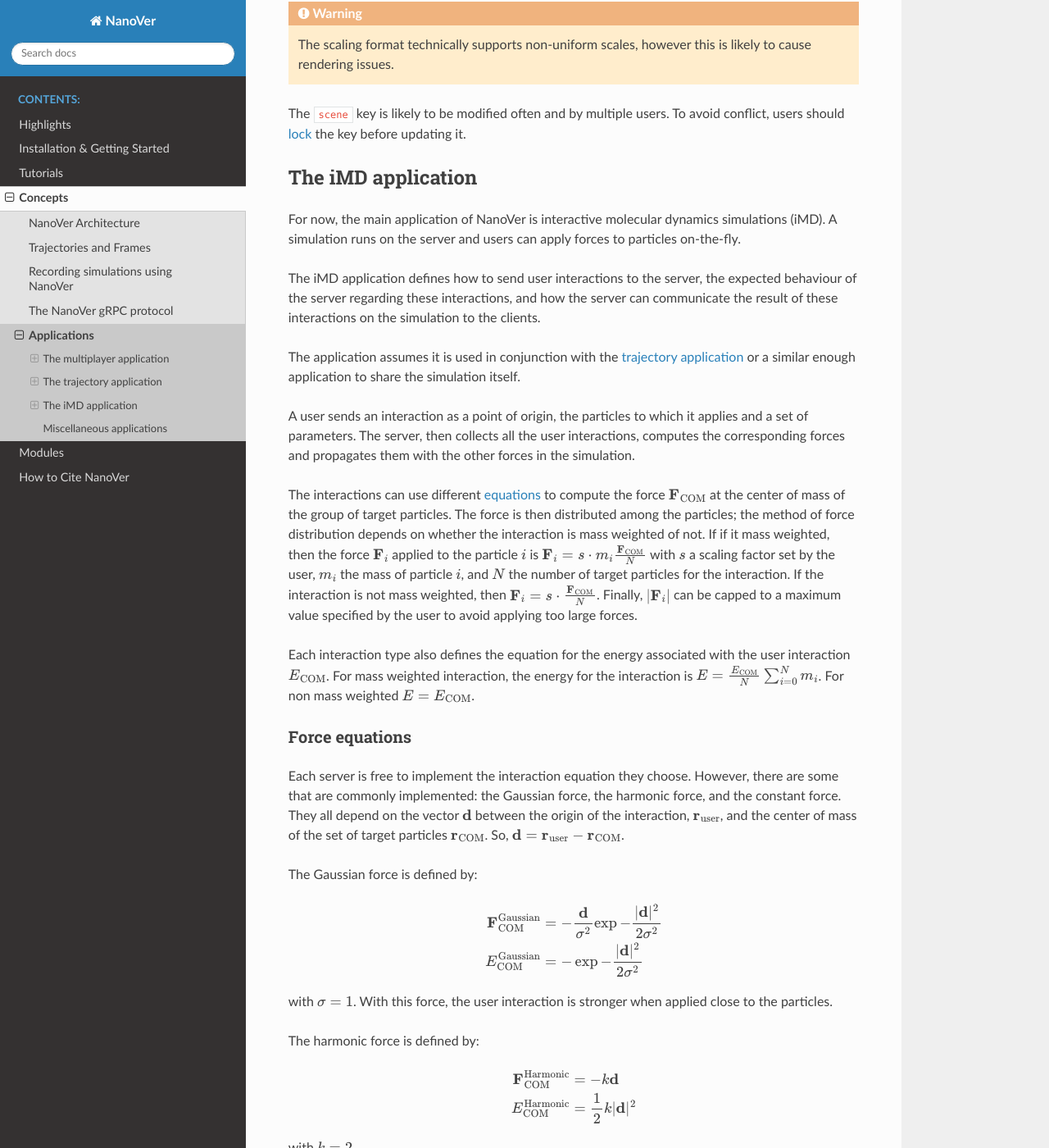
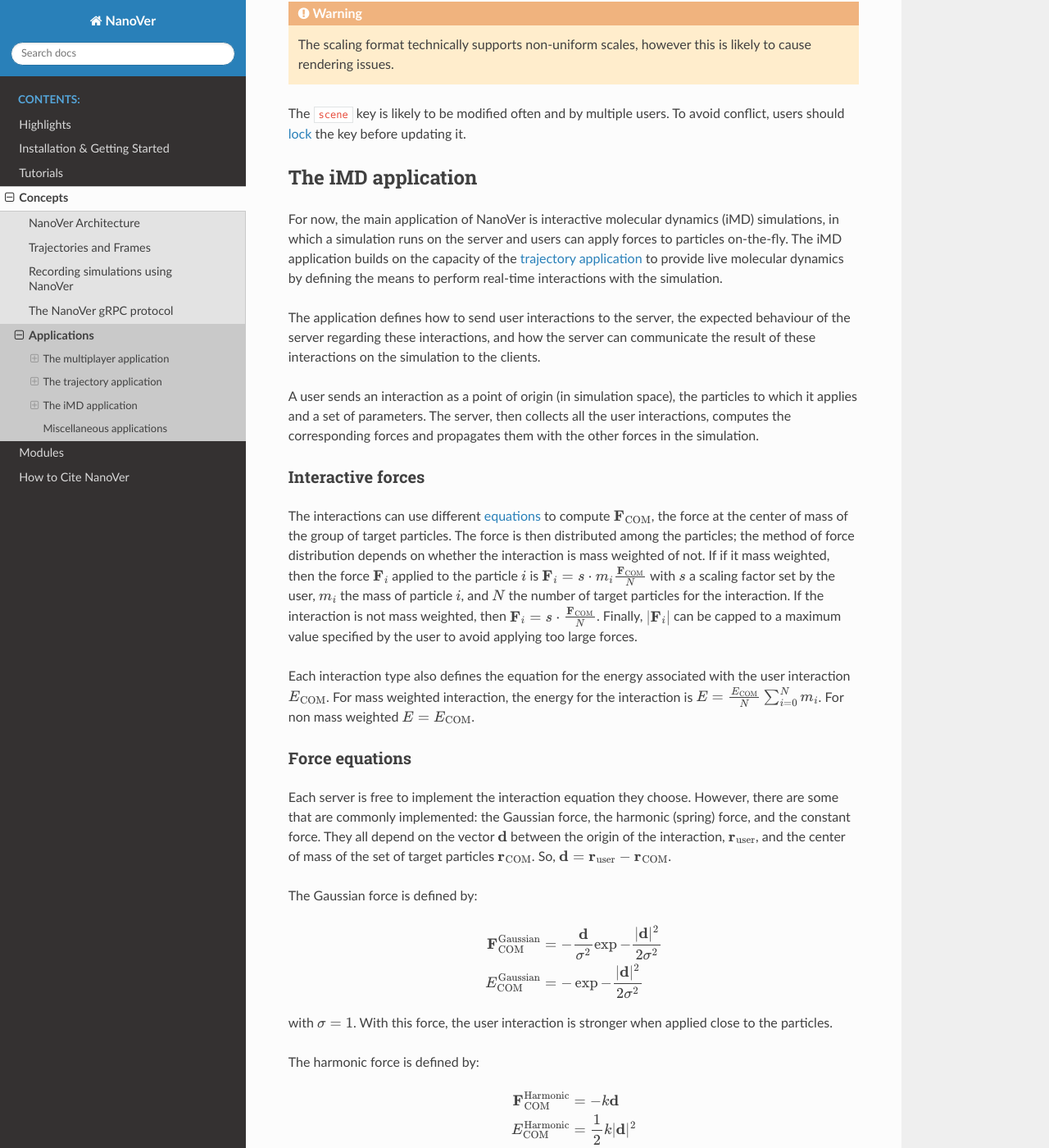
Before and after one commit to IRL2/nanover-docs, a Sphinx documentation site: the page built from source/concepts/applications.rst, in a window 1280 px wide and 1400 px high, scrolled down 11613 px. Shown: the whole window at 82% size. Built offline with Sphinx 7.4.7 and the Read the Docs theme 3.1.0, drawn with Linux system fonts in a browser that asks for light colours; pages that are not in the unit, such as notebooks, are missing from menus; the version number could not be read and is left out; some of the changed text lies outside the part shown.

Commit message:
Updates to contents and formatting of iMD application (Harry and Mark)

```diff
--- a/source/concepts/applications.rst
+++ b/source/concepts/applications.rst
@@ -639,25 +639,27 @@
 -------------------
 
 For now, the main application of NanoVer is interactive molecular dynamics
-simulations (iMD). A simulation runs on the server and users can apply forces
-to particles on-the-fly.
+(iMD) simulations, in  which a simulation runs on the server and users can
+apply forces to particles on-the-fly. The iMD application builds on the capacity of the
+:ref:`trajectory application <trajectory-application>` to provide live molecular
+dynamics by defining the means to perform real-time interactions with the
+simulation.
 
-The iMD application defines how to send user interactions to the server, the
+The application defines how to send user interactions to the server, the
 expected behaviour of the server regarding these interactions, and how the
 server can communicate the result of these interactions on the simulation to
 the clients.
 
-The application assumes it is used in conjunction with the :ref:`trajectory
-application <trajectory-application>` or a similar enough application to share
-the simulation itself.
+A user sends an interaction as a point of origin (in simulation space),
+the particles to which it applies and a set of parameters. The server, then
+collects all the user interactions, computes the corresponding forces and
+propagates them with the other forces in the simulation.
 
-A user sends an interaction as a point of origin, the particles to which it
-applies and a set of parameters. The server, then collects all the user
-interactions, computes the corresponding forces and propagates them with the
-other forces in the simulation.
+Interactive forces
+~~~~~~~~~~~~~~~~~~
 
 The interactions can use different :ref:`equations <force-equations>` to
-compute the force :math:`\mathbf{F}_{\text{COM}}` at the center of mass of the group of
+compute :math:`\mathbf{F}_{\text{COM}}`, the force at the center of mass of the group of
 target particles. The force is then distributed among the particles;
 the method of force distribution depends on whether
 the interaction is mass weighted of not. If if it mass weighted, then the
@@ -681,7 +683,7 @@
 
 Each server is free to implement the interaction equation they choose. However,
 there are some that are commonly implemented: the Gaussian force, the harmonic
-force, and the constant force. They all depend on the vector :math:`\mathbf{d}` between
+(spring) force, and the constant force. They all depend on the vector :math:`\mathbf{d}` between
 the origin of the interaction, :math:`\mathbf{r}_{\text{user}}`, and the center of mass
 of the set of target particles :math:`\mathbf{r}_{\text{COM}}`. So, :math:`\mathbf{d} =
 \mathbf{r}_{\text{user}} - \mathbf{r}_{\text{COM}}`.
@@ -730,19 +732,6 @@
 interaction and the center of mass of the selection overlap, so the force is
 not applied.
 
-.. _velocity-reset:
-
-Velocity reset
-~~~~~~~~~~~~~~
-
-Some server implementations can kill any residual momentum in the system due to the user-applied forces after the user interaction has ended
-by setting the velocities of the affected particles to 0. This is called velocity
-reset and can be requested by the user as part of the interaction description.
-
-Servers that have the ability to do velocity reset should advertise the feature
-by setting the ``imd.velocity_reset_available`` key to true in the :ref:`shared
-state <state-service>`.
-
 Sending user interactions
 ~~~~~~~~~~~~~~~~~~~~~~~~~
 
@@ -772,10 +761,19 @@
   otherwise. The default is true.
 * ``max_force``: the maximum force magnitude that can be applied to a particle
   by this interaction. The default is 20,000
-  :math:`kJ\cdot\text{mol}^{-1}\cdot\text{nm}^{-1}`.
+  :math:`\text{kJ}\cdot\text{mol}^{-1}\cdot\text{nm}^{-1}`.
 * ``reset_velocities``: a boolean, true if :ref:`velocity reset
   <velocity-reset>` should be applied, false otherwise. This is false by
   default and will be ignored silently if the server does not have the feature.
+
+.. warning::
+
+   The Rust server does not currently support non-mass-weighted interactions.
+
+.. note::
+
+   The pure OpenMM server implementation does not support velocity reset at this
+   time.
 
 If the iMD application is used in conjunction with the :ref:`multiplayer
 application <multiplayer-application>`, then the interaction can also use the
@@ -813,6 +811,19 @@
 the these particles in the same order as the ``forces.user.index`` as a flatten
 array.
 
+.. _velocity-reset:
+
+Velocity reset
+~~~~~~~~~~~~~~
+
+Some server implementations can kill any residual momentum in the system due to the user-applied forces after the user interaction has ended
+by setting the velocities of the affected particles to 0. This is called velocity
+reset and can be requested by the user as part of the interaction description.
+
+Servers that have the ability to do velocity reset should advertise the feature
+by setting the ``imd.velocity_reset_available`` key to true in the :ref:`shared
+state <state-service>`.
+
 Miscellaneous applications
 --------------------------
 
```
